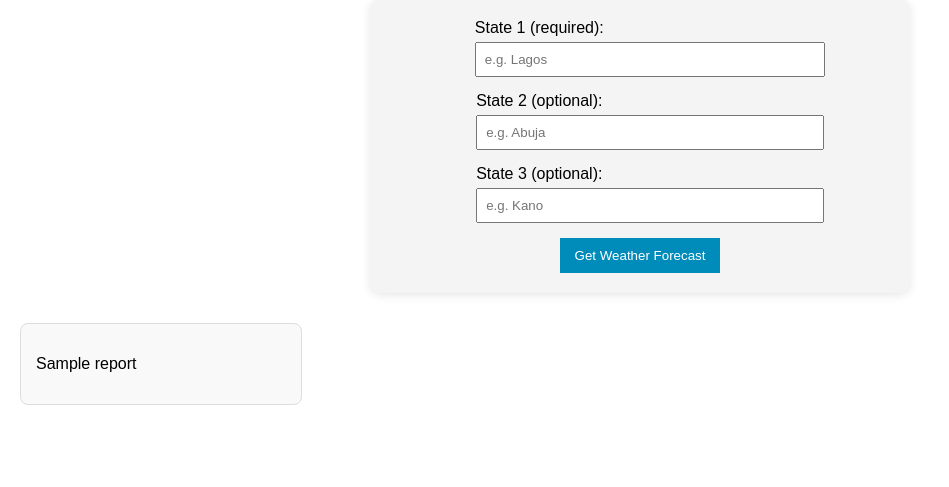
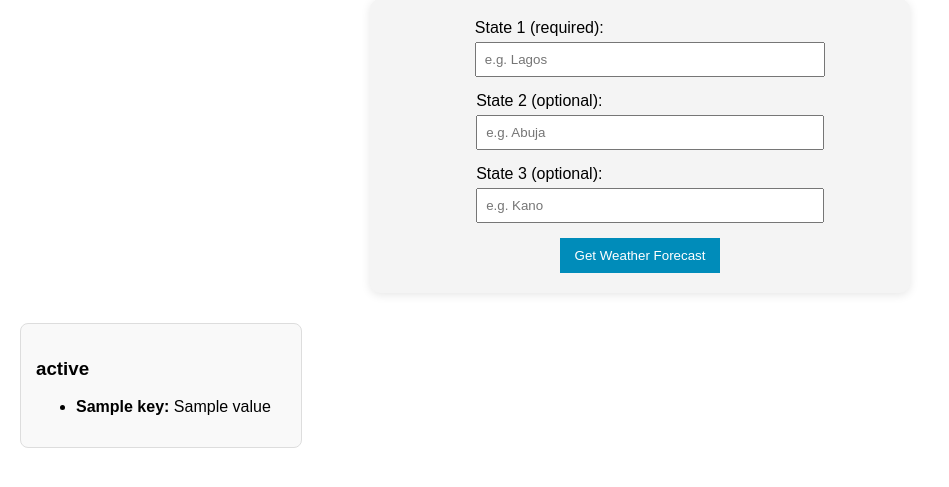
Before and after one commit to ioaviator/weather_scraper_fastapi, a FastAPI app: template templates/index.html in a window 1280 px wide. Shown: the part 213-700 px from the top of the page, without its empty margins (0-949 px from the left). Run offline with FastAPI, Linux system fonts and the light colour scheme; the template is opened without the code that fills it: most values are stand-ins (such as "Sample title", 1, 10 or a date in 2020).

Commit message:
load data to frontend

```diff
--- a/templates/index.html
+++ b/templates/index.html
@@ -35,11 +35,14 @@
         {% if weather_data %}
             <section class="weather-result">
                 {% for state, report in weather_data.items() %}
-                {% if report %}
                     <div class="weather-box">
-                    <p>{{ report }}</p>
+                        <h3>{{ state }}</h3>
+                        <ul>
+                            {% for key, value in report.items() %}
+                            <li><strong>{{ key }}:</strong> {{ value }}</li>
+                            {% endfor %}
+                        </ul>
                     </div>
-                {% endif %}
                 {% endfor %}
             </section>
         {% endif %}
```
Lines whose indentation alone changed are shown as unchanged.
